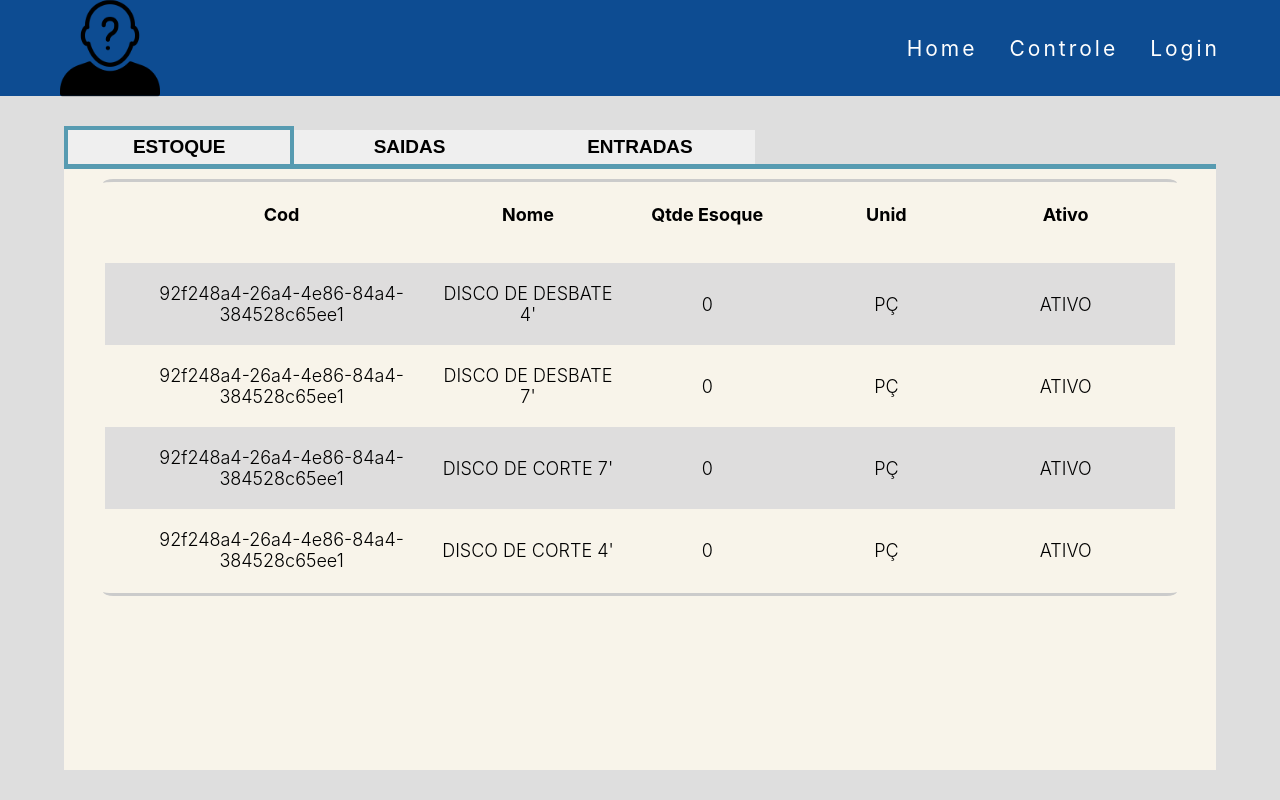
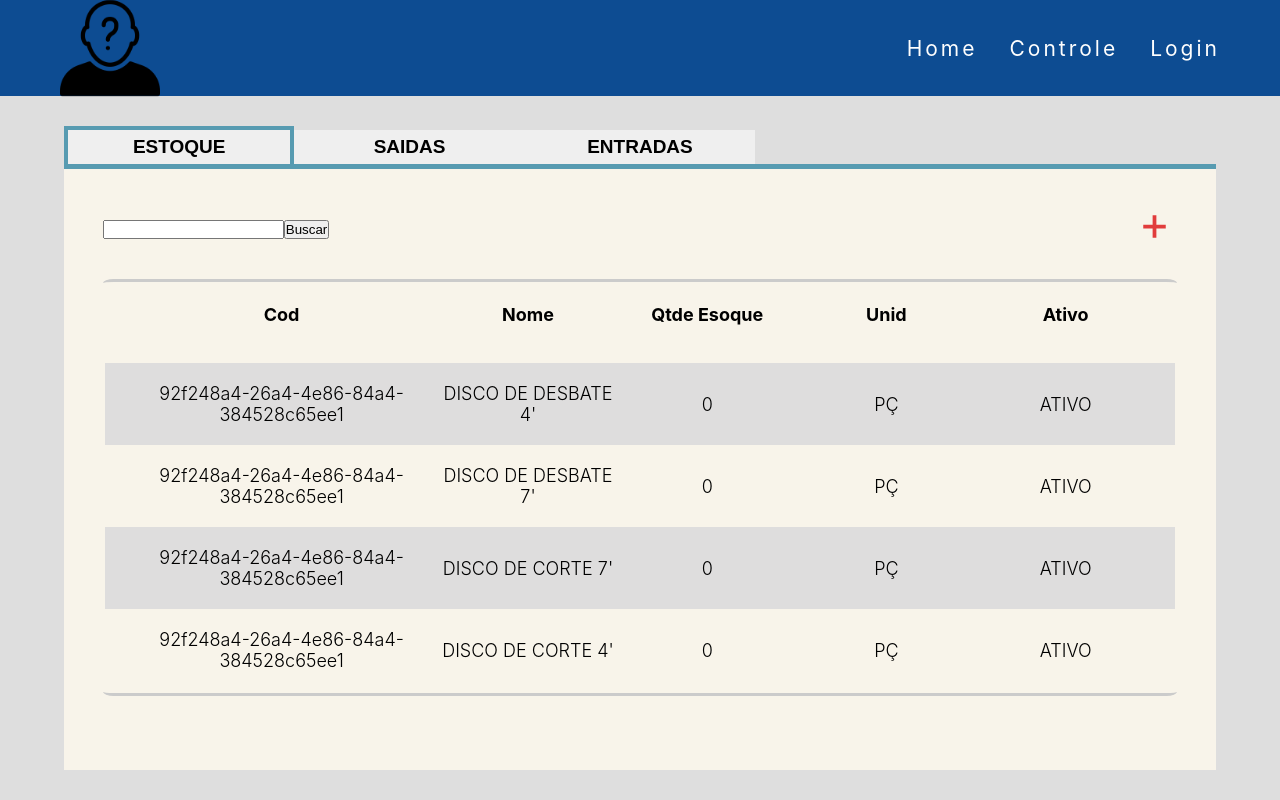
Before and after one commit to YagoFogaca/CE-FRONT, a React (Vite) app in the folder client/: page / in a window 1280 px wide. Built offline with nearby package versions, Linux system fonts and the light colour scheme.

Commit message:
fix: renomeação da compomentes e arquivos

```diff
--- a/client/src/App.tsx
+++ b/client/src/App.tsx
@@ -1,11 +1,11 @@
 import { Header } from './components/header/index.header';
-import { ControlePage } from './pages/controle/index.controle';
+import { ControlPage } from './pages/control/index.control';
 
 function App() {
   return (
     <>
       <Header />
-      <ControlePage />
+      <ControlPage />
     </>
   );
 }
--- a/client/src/components/table-estoque/index.table.tsx
+++ /dev/null
@@ -1,65 +0,0 @@
-import * as C from '../../components-styled/table-styled/index.table';
-
-export function Table() {
-  const moocks = [
-    {
-      id: '92f248a4-26a4-4e86-84a4-384528c65ee1',
-      id_user: '6595fdc6-c1b1-4e17-b30b-4297cd808b23',
-      nome: "DISCO DE DESBATE 4'",
-      quant_estoque: 0,
-      unidade: 'pç',
-      ativo: true,
-    },
-    {
-      id: '92f248a4-26a4-4e86-84a4-384528c65ee1',
-      id_user: '6595fdc6-c1b1-4e17-b30b-4297cd808b23',
-      nome: "DISCO DE DESBATE 7'",
-      quant_estoque: 0,
-      unidade: 'pç',
-      ativo: true,
-    },
-    {
-      id: '92f248a4-26a4-4e86-84a4-384528c65ee1',
-      id_user: '6595fdc6-c1b1-4e17-b30b-4297cd808b23',
-      nome: "DISCO DE CORTE 7'",
-      quant_estoque: 0,
-      unidade: 'pç',
-      ativo: true,
-    },
-    {
-      id: '92f248a4-26a4-4e86-84a4-384528c65ee1',
-      id_user: '6595fdc6-c1b1-4e17-b30b-4297cd808b23',
-      nome: "DISCO DE CORTE 4'",
-      quant_estoque: 0,
-      unidade: 'pç',
-      ativo: true,
-    },
-  ];
-
-  return (
-    <C.TableS>
-      <C.TrS>
-        <C.ThS widthP displayP>
-          Cod
-        </C.ThS>
-        <C.ThS>Nome</C.ThS>
-        <C.ThS>Qtde Esoque</C.ThS>
-        <C.ThS>Unid</C.ThS>
-        <C.ThS displayP>Ativo</C.ThS>
-      </C.TrS>
-      {moocks.map((insumo, index) => {
-        return (
-          <C.TrS bg={index % 2 === 0 ? true : false} key={index}>
-            <C.TdS widthP displayP>
-              {insumo.id}
-            </C.TdS>
-            <C.TdS>{insumo.nome}</C.TdS>
-            <C.TdS>{insumo.quant_estoque}</C.TdS>
-            <C.TdS>{insumo.unidade.toUpperCase()}</C.TdS>
-            <C.TdS displayP>{insumo.ativo ? 'ATIVO' : 'OBSOLETO'}</C.TdS>
-          </C.TrS>
-        );
-      })}
-    </C.TableS>
-  );
-}
--- /dev/null
+++ b/client/src/components/table-stock/index.table.tsx
@@ -0,0 +1,78 @@
+import { useEffect, useState } from 'react';
+import * as C from '../../components-styled/table-styled/index.table';
+import { SectionTable } from '../section-table/index.sectionTable';
+
+export function TablesStock() {
+  const [filter, setFilter] = useState<string>('');
+  const moocks = [
+    {
+      id: '92f248a4-26a4-4e86-84a4-384528c65ee1',
+      id_user: '6595fdc6-c1b1-4e17-b30b-4297cd808b23',
+      nome: "DISCO DE DESBATE 4'",
+      quant_estoque: 0,
+      unidade: 'pç',
+      ativo: true,
+    },
+    {
+      id: '92f248a4-26a4-4e86-84a4-384528c65ee1',
+      id_user: '6595fdc6-c1b1-4e17-b30b-4297cd808b23',
+      nome: "DISCO DE DESBATE 7'",
+      quant_estoque: 0,
+      unidade: 'pç',
+      ativo: true,
+    },
+    {
+      id: '92f248a4-26a4-4e86-84a4-384528c65ee1',
+      id_user: '6595fdc6-c1b1-4e17-b30b-4297cd808b23',
+      nome: "DISCO DE CORTE 7'",
+      quant_estoque: 0,
+      unidade: 'pç',
+      ativo: true,
+    },
+    {
+      id: '92f248a4-26a4-4e86-84a4-384528c65ee1',
+      id_user: '6595fdc6-c1b1-4e17-b30b-4297cd808b23',
+      nome: "DISCO DE CORTE 4'",
+      quant_estoque: 0,
+      unidade: 'pç',
+      ativo: true,
+    },
+  ];
+
+  const filterInsumos =
+    filter.length > 0
+      ? moocks.filter(insumo => {
+          return insumo.nome.toLowerCase().includes(filter.toLowerCase());
+        })
+      : moocks;
+
+  return (
+    <>
+      <SectionTable setFilter={setFilter} />
+      <C.TableS>
+        <C.TrS>
+          <C.ThS widthP displayP>
+            Cod
+          </C.ThS>
+          <C.ThS>Nome</C.ThS>
+          <C.ThS>Qtde Esoque</C.ThS>
+          <C.ThS>Unid</C.ThS>
+          <C.ThS displayP>Ativo</C.ThS>
+        </C.TrS>
+        {filterInsumos.map((insumo, index) => {
+          return (
+            <C.TrS bg={index % 2 === 0 ? true : false} key={index}>
+              <C.TdS widthP displayP>
+                {insumo.id}
+              </C.TdS>
+              <C.TdS>{insumo.nome}</C.TdS>
+              <C.TdS>{insumo.quant_estoque}</C.TdS>
+              <C.TdS>{insumo.unidade.toUpperCase()}</C.TdS>
+              <C.TdS displayP>{insumo.ativo ? 'ATIVO' : 'OBSOLETO'}</C.TdS>
+            </C.TrS>
+          );
+        })}
+      </C.TableS>
+    </>
+  );
+}
--- a/client/src/pages/controle/index.controle.tsx
+++ b/client/src/pages/control/index.control.tsx
@@ -1,10 +1,10 @@
-import * as C from './style.controle';
+import * as C from './style.control';
 import { Main } from '../../components-styled/main/index.main';
 import { useState } from 'react';
 import { DivBtn } from '../../components/div-btn/index.divBtn';
-import { Table } from '../../components/table-estoque/index.table';
+import { TablesStock } from '../../components/table-stock/index.table';
 
-export function ControlePage() {
+export function ControlPage() {
   const [view, setView] = useState({
     estoque: true,
     saida: false,
@@ -21,7 +21,7 @@ export function ControlePage() {
           ) : view.entrada ? (
             <h1>Entradas</h1>
           ) : (
-            <Table />
+            <TablesStock />
           )}
         </C.DivSectionS>
       </C.Section>
```
Also changed, not shown: client/src/pages/control/style.control.ts (renamed from client/src/pages/controle/style.controle.ts).
